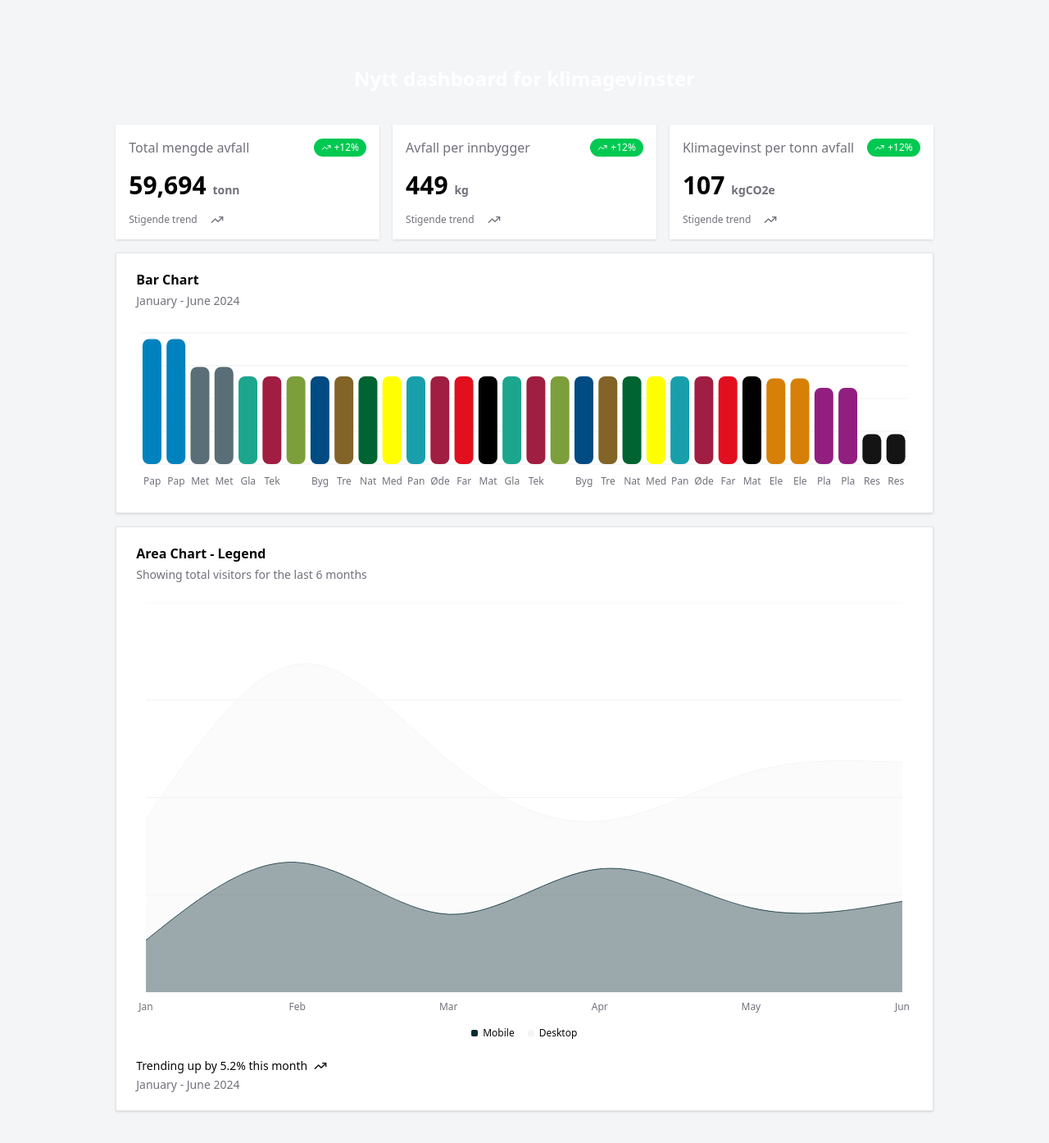
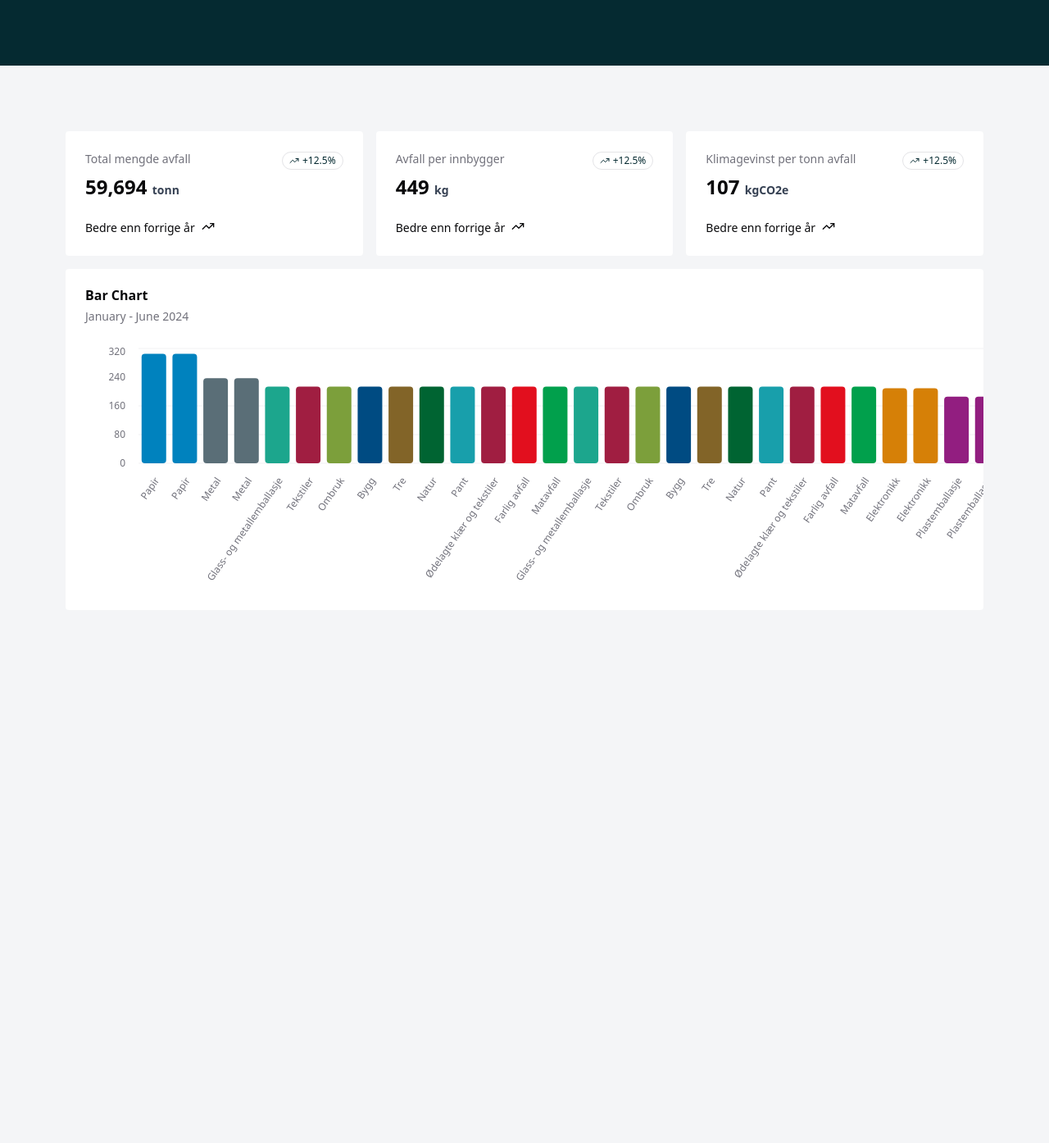
Before and after one commit to carlfkontny/tailwindpractice, a Next.js app: page / in a window 1280 px wide. Shown: the top 1394 px of the page at 82% size. After the commit the page ends 824 px from the top, so only its background shows below. Built offline with nearby package versions, Linux system fonts and the light colour scheme.

Commit message:
barchart med nasjonale farger

```diff
--- a/app/page.tsx
+++ b/app/page.tsx
@@ -6,11 +6,9 @@ import { Metric } from "@/components/Card";
 
 export default function Home() {
   return (
-    <div className="flex flex-col items-center justify-center m-20 text-white">
-      <h1 className="mb-10 text-2xl font-bold">
-        Nytt dashboard for klimagevinster
-      </h1>
-
+    <div>
+      <div className="bg-foreground h-20 w-full"></div>
+      <div className="flex flex-col items-center justify-center m-20 text-white ">
         <div className="grid grid-cols-1 lg:grid-cols-3 gap-4">
           <div className="col-span-1">
             <Metric label="Total mengde avfall" value="59694" unit="tonn" />
@@ -28,8 +26,6 @@ export default function Home() {
           <div className="col-span-3 max-h-[500px]">
             <ChartBarDefault />
           </div>
-        <div className="col-span-3">
-          <ChartAreaLegend />
         </div>
       </div>
     </div>
--- a/components/BarChart.tsx
+++ b/components/BarChart.tsx
@@ -1,7 +1,7 @@
 "use client";
 
 import { TrendingUp } from "lucide-react";
-import { Bar, BarChart, CartesianGrid, XAxis, Cell } from "recharts";
+import { Bar, BarChart, CartesianGrid, XAxis, Cell, YAxis } from "recharts";
 
 import {
   Card,
@@ -38,11 +38,7 @@ const chartData = [
   { avfallstype: "Bygg", kgCO2e: 214, color: "var(--bygg)" },
   { avfallstype: "Tre", kgCO2e: 214, color: "var(--tre)" },
   { avfallstype: "Natur", kgCO2e: 214, color: "var(--natur)" },
-  {
-    avfallstype: "Medisinsk og smittefarlig avfall",
-    kgCO2e: 214,
-    color: "var(--medisinsk-og-smittefarlig-avfall)",
-  },
+
   { avfallstype: "Pant", kgCO2e: 214, color: "var(--pant)" },
   {
     avfallstype: "Ødelagte klær og tekstiler",
@@ -50,7 +46,7 @@ const chartData = [
     color: "var(--odelagte-klaer-og-tekstiler)",
   },
   { avfallstype: "Farlig avfall", kgCO2e: 214, color: "var(--farlig-avfall)" },
-  { avfallstype: "Matavfall", kgCO2e: 214, color: "var(--matavfall)" },
+  { avfallstype: "Matavfall", kgCO2e: 214, color: "var(--mat)" },
   { avfallstype: "Plastemballasje", kgCO2e: 186, color: "var(--plast)" },
   { avfallstype: "Papir", kgCO2e: 305, color: "var(--papp-papir-kartong)" },
   { avfallstype: "Metal", kgCO2e: 237, color: "var(--metall)" },
@@ -66,11 +62,6 @@ const chartData = [
   { avfallstype: "Bygg", kgCO2e: 214, color: "var(--bygg)" },
   { avfallstype: "Tre", kgCO2e: 214, color: "var(--tre)" },
   { avfallstype: "Natur", kgCO2e: 214, color: "var(--natur)" },
-  {
-    avfallstype: "Medisinsk og smittefarlig avfall",
-    kgCO2e: 214,
-    color: "var(--medisinsk-og-smittefarlig-avfall)",
-  },
   { avfallstype: "Pant", kgCO2e: 214, color: "var(--pant)" },
   {
     avfallstype: "Ødelagte klær og tekstiler",
@@ -78,7 +69,7 @@ const chartData = [
     color: "var(--odelagte-klaer-og-tekstiler)",
   },
   { avfallstype: "Farlig avfall", kgCO2e: 214, color: "var(--farlig-avfall)" },
-  { avfallstype: "Matavfall", kgCO2e: 214, color: "var(--matavfall)" },
+  { avfallstype: "Matavfall", kgCO2e: 214, color: "var(--mat)" },
 ];
 
 function sortDataDescending<T extends { kgCO2e: number }>(data: T[]): T[] {
@@ -98,13 +89,16 @@ export function ChartBarDefault() {
   const sortedData = sortDataDescending(chartData);
 
   return (
-    <Card className="rounded-sm overflow-hidden">
+    <Card className="overflow-hidden border-none shadow-none">
       <CardHeader>
         <CardTitle>Bar Chart</CardTitle>
         <CardDescription>January - June 2024</CardDescription>
       </CardHeader>
       <CardContent>
-        <ChartContainer config={chartConfig} className="max-h-[200px] w-full">
+        <ChartContainer
+          config={chartConfig}
+          className="max-h-[300px] min-w-[1200px] w-full"
+        >
           <BarChart accessibilityLayer data={sortedData}>
             <CartesianGrid vertical={false} />
             <XAxis
@@ -112,13 +106,23 @@ export function ChartBarDefault() {
               tickLine={false}
               tickMargin={10}
               axisLine={false}
-              tickFormatter={(value) => value.slice(0, 3)}
+              // tickFormatter={(value: string) => value.slice(0, 5)}  //diagonal text
+              angle={-55}
+              textAnchor="end"
+              height={150}
+            />
+            <YAxis
+              dataKey="kgCO2e"
+              tickLine={false}
+              tickMargin={10}
+              axisLine={false}
+              tickFormatter={(value: number) => value.toString()}
             />
             <ChartTooltip
               cursor={false}
               content={<ChartTooltipContent hideLabel />}
             />
-            <Bar dataKey="kgCO2e" fill="black" radius={8}>
+            <Bar dataKey="kgCO2e" fill="black" radius={4}>
               {sortedData.map((entry, index) => (
                 <Cell key={`cell-${index}`} fill={entry.color} />
               ))}
--- a/components/Card.tsx
+++ b/components/Card.tsx
@@ -1,8 +1,17 @@
-'use client'
+"use client";
 
 import { TrendingUp } from "lucide-react";
 import { Badge } from "./ui/badge";
-
+import {
+  Card,
+  CardTitle,
+  CardHeader,
+  CardContent,
+  CardDescription,
+  CardAction,
+  CardFooter,
+} from "./ui/card";
+import { description } from "./BarChart";
 
 export function Metric({
   label,
@@ -14,20 +23,26 @@ export function Metric({
   unit: string;
 }) {
   return (
-    <div className="flex flex-col gap-4 shadow-sm p-4 rounded-sm bg-card overflow-hidden">
-      <div className="text-muted-foreground flex flex-row gap-4 items-center w-full justify-between">
-        {label}
-        <Badge className="bg-green-500 text-white" variant="default">
-          <TrendingUp className="w-4 h-4" /> +12%
-        </Badge>
-      </div>
-      <div className="text-3xl font-bold text-black" title={value.toString() + " " + unit}>
-        {Math.round(Number(value)).toLocaleString()}{" "}
-        <span className="text-sm text-muted-foreground">{unit}</span>
-      </div>
-      <div className="text-xs text-muted-foreground flex flex-row gap-4 items-center">
-        <span>Stigende trend</span> <TrendingUp className="w-4 h-4" />
-      </div>
-    </div>
+    <Card className="@container/card border-none shadow-none">
+      <CardHeader>
+        <CardDescription>{label}</CardDescription>
+        <CardTitle className="text-2xl font-semibold">
+          {Number(value).toLocaleString()} <span className="text-sm text-gray-700">{unit}</span>
+        </CardTitle>
+
+        <CardAction>
+          <Badge variant="outline">
+            <TrendingUp className="size-4" />
+            +12.5%
+          </Badge>
+        </CardAction>
+      </CardHeader>
+      <CardFooter className="flex-col items-start gap-1.5 text-sm">
+        <div className="line-clamp-1 flex gap-2 font-medium">
+          Bedre enn forrige år <TrendingUp className="size-4" />
+        </div>
+
+      </CardFooter>
+    </Card>
   );
 }
```
Lines whose indentation alone changed are shown as unchanged.
